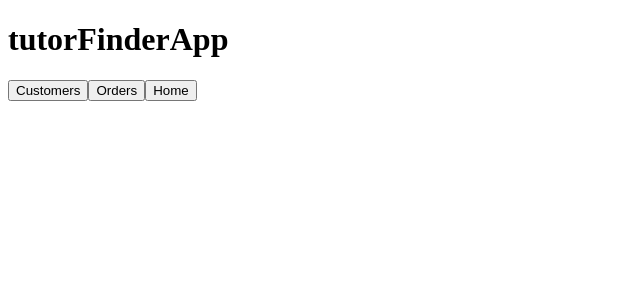
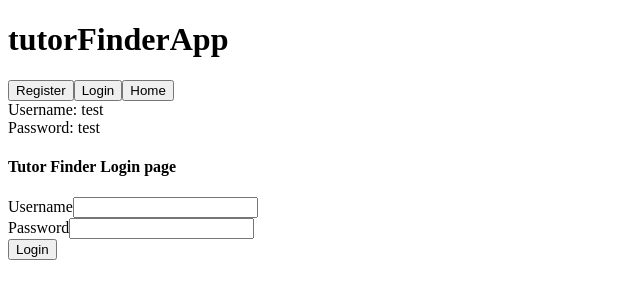
Before and after one commit to 2020mt93682/tutorfinder, an Angular app: page / in a window 1280 px wide. Shown: the top 300 px of the page, without its empty margins (0-640 px from the left). Built offline with nearby package versions, Linux system fonts and the light colour scheme.

Commit message:
default routing to login page

```diff
--- a/src/app/app-routing.module.ts
+++ b/src/app/app-routing.module.ts
@@ -6,14 +6,14 @@ import { RouterModule, Routes } from '@angular/router';
 const routes: Routes = [
   {
     path: '',
-    loadChildren: () => import('./users/users.module').then(m => m.UsersModule)
+    loadChildren: () => import('./login/login.module').then(m => m.LoginModule)
   },
   {
     path: 'registration',
     loadChildren: () => import('./users/users.module').then(m => m.UsersModule)
   },
   {
-    path: 'test',
+    path: 'login',
     loadChildren: () => import('./login/login.module').then(m => m.LoginModule)
   },
   //  { path: 'login', component: LoginComponent }
--- a/src/app/app.component.html
+++ b/src/app/app.component.html
@@ -11,8 +11,8 @@
     {{title}}
   </h1>
 
-  <button routerLink="/registration">Customers</button>
-  <button routerLink="/test">Orders</button>
+  <button routerLink="/registration">Register</button>
+  <button routerLink="/login">Login</button>
   <button routerLink="">Home</button>
 
   <router-outlet></router-outlet>
--- a/src/app/login/login.component.html
+++ b/src/app/login/login.component.html
@@ -4,7 +4,7 @@
         Password: test
     </div>
     <div class="card">
-        <h4 class="card-header">Angular 10 Basic Auth Login Example</h4>
+        <h4 class="card-header">Tutor Finder Login page</h4>
         <div class="card-body">
             <form [formGroup]="loginForm" (ngSubmit)="onSubmit()">
                 <div class="form-group">
```
